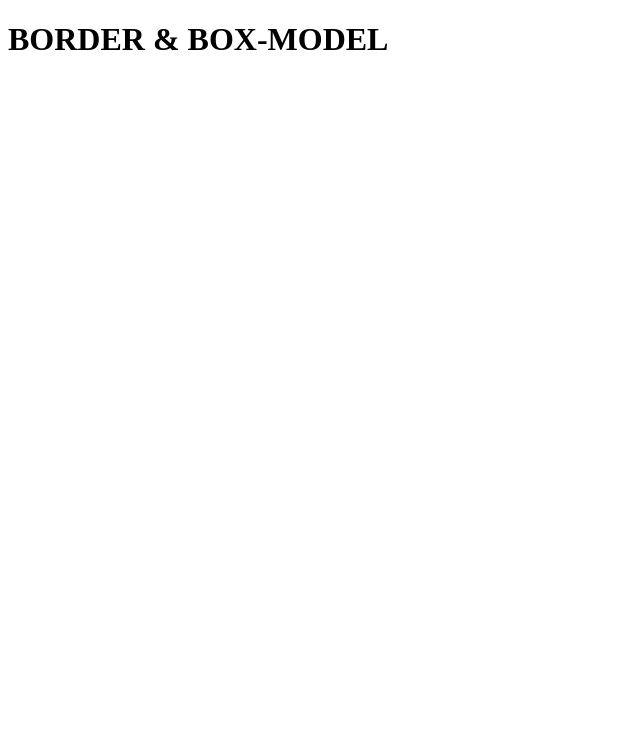
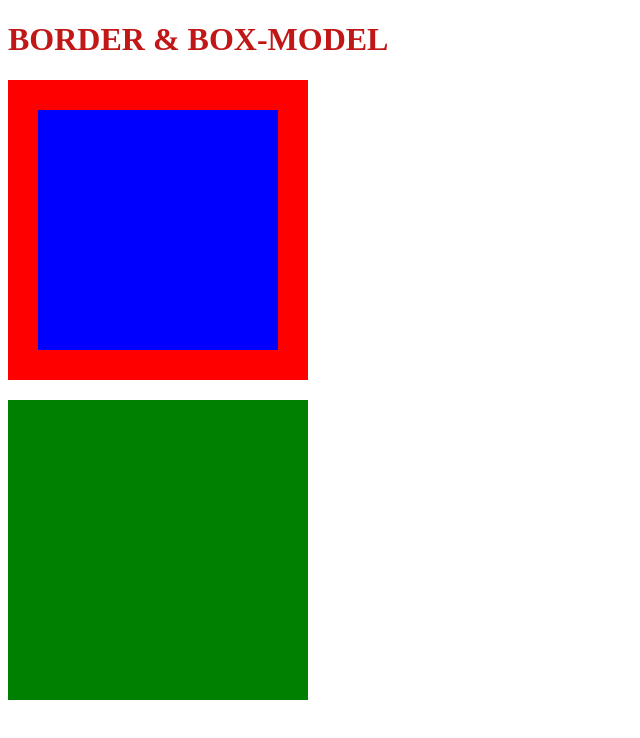
Before and after one commit to jeremiassantos29/box-size, a plain HTML site: page index.html in a window 1280 px wide. In both pictures the pointer is over the element "BORDER & BOX-MODEL". Shown: the whole page, without its empty margins (0-640 px from the left). Drawn offline with Linux system fonts and the light colour scheme.

Commit message:
chore: inclusao de comentarios em estilo.css

```diff
--- a/estilo.css
+++ b/estilo.css
@@ -1,11 +1,27 @@
 h1:hover{
-    color:black;
+    color:rgb(193, 23, 23);
 }
 .div-A{
     width:200px;
+    height:200px;
     background-color:blue;
+    border:30px solid red;
+    padding:20px;
 }
+.div-A:hover{
+    background-color: black;
+    border-color:green;
+}
+
+
+/* Observe que mesmo a div-A tendo 100px a menos
+ela consegue ser do mesmo tamanho da div-B*/
+
+/* A margem nao interfere no tamanho do elemento mas
+Border e Padding sim! como vemos nos exemplos.*/
 .div-B{
     width:300px;
+    height:300px;
     background-color:green;
+    margin-top:20px;
 }
```
